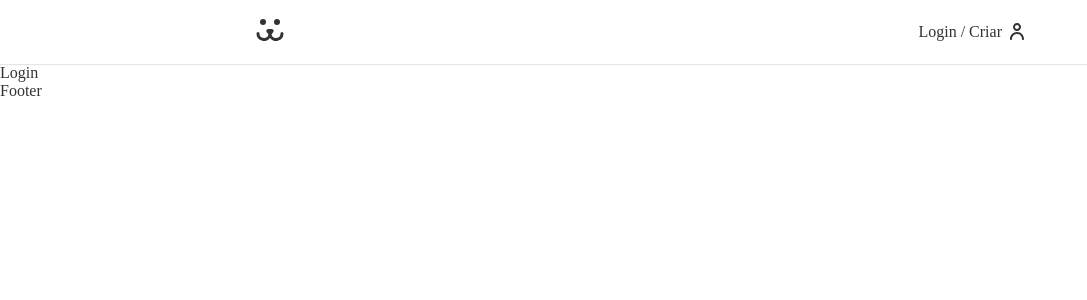
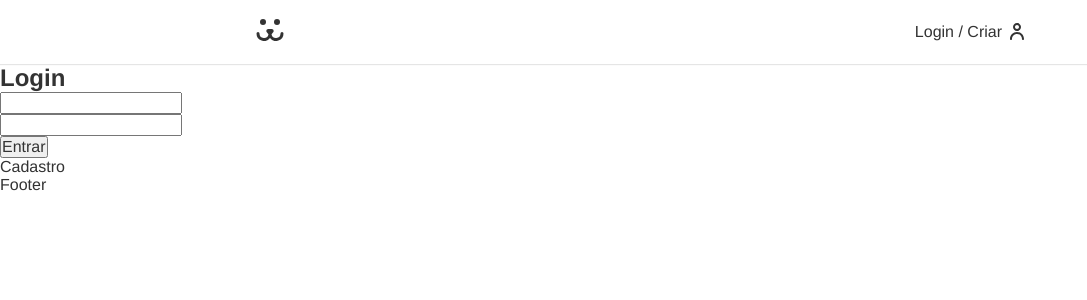
Before and after one commit to samuellsantos/Dogs-SocialMedia, a React (Vite) app: page /login in a window 1280 px wide. Shown: the top 300 px of the page, without its empty margins (0-1087 px from the left). Built offline with nearby package versions, Linux system fonts and the light colour scheme.

Commit message:
Fazendo as rotas para a pagina de Login!

```diff
--- a/src/App.css
+++ b/src/App.css
@@ -11,6 +11,7 @@
   margin-top: 4rem;
   --type-first: Helvetica, Arial, sans-serif;
   --type-second: 'Spectral', Georgia;
+  font-family: var(--type-first);
 }
 
 img {
--- a/src/App.jsx
+++ b/src/App.jsx
@@ -13,7 +13,7 @@
         <Header />
         <Routes>
           <Route path="/" element={<Home />} />
-          <Route path="/login" element={<Login />} />
+          <Route path="/login/*" element={<Login />} />
         </Routes>
         <Footer />
       </BrowserRouter>
--- a/src/Components/Login/Login.jsx
+++ b/src/Components/Login/Login.jsx
@@ -1,5 +1,19 @@
 import React from 'react';
+import { Route, Routes } from 'react-router-dom';
+import { LoginForm } from './LoginForm';
+import { LoginCreate } from './LoginCreate';
+import { LoginPasswordLost } from './LoginPasswordLost';
+import { LoginPasswordReset } from './LoginPasswordReset';
 
 export const Login = () => {
-  return <div>Login</div>;
+  return (
+    <div>
+      <Routes>
+        <Route path="/" element={<LoginForm />}></Route>
+        <Route path="criar" element={<LoginCreate />}></Route>
+        <Route path="perdeu" element={<LoginPasswordLost />}></Route>
+        <Route path="resetar" element={<LoginPasswordReset />}></Route>
+      </Routes>
+    </div>
+  );
 };
--- /dev/null
+++ b/src/Components/Login/LoginCreate.jsx
@@ -0,0 +1,5 @@
+import React from 'react';
+
+export const LoginCreate = () => {
+  return <div>LoginCreate</div>;
+};
--- /dev/null
+++ b/src/Components/Login/LoginForm.jsx
@@ -0,0 +1,45 @@
+import React from 'react';
+import { Link } from 'react-router-dom';
+
+export const LoginForm = () => {
+  const [username, setUsername] = React.useState('');
+  const [password, setPassword] = React.useState('');
+
+  function handleSubmit(event) {
+    event.preventDefault();
+    fetch('https://dogsapi.origamid.dev/json/jwt-auth/v1/token', {
+      method: 'POST',
+      headers: {
+        'Content-Type': 'application/json',
+      },
+      body: JSON.stringify({ username, password }),
+    })
+      .then((response) => {
+        console.log(response);
+        return response.json();
+      })
+      .then((data) => {
+        console.log(data);
+      });
+  }
+  return (
+    <section>
+      <h1>Login</h1>
+      <form action="" onSubmit={handleSubmit}>
+        <input
+          type="text"
+          value={username}
+          onChange={({ target }) => setUsername(target.value)}
+        />
+
+        <input
+          type="password"
+          value={password}
+          onChange={({ target }) => setPassword(target.value)}
+        />
+        <button>Entrar</button>
+      </form>
+      <Link to="/login/criar">Cadastro</Link>
+    </section>
+  );
+};
--- /dev/null
+++ b/src/Components/Login/LoginPasswordLost.jsx
@@ -0,0 +1,5 @@
+import React from 'react';
+
+export const LoginPasswordLost = () => {
+  return <div>LoginPasswordLost</div>;
+};
--- /dev/null
+++ b/src/Components/Login/LoginPasswordReset.jsx
@@ -0,0 +1,5 @@
+import React from 'react';
+
+export const LoginPasswordReset = () => {
+  return <div>LoginPasswordReset</div>;
+};
```
